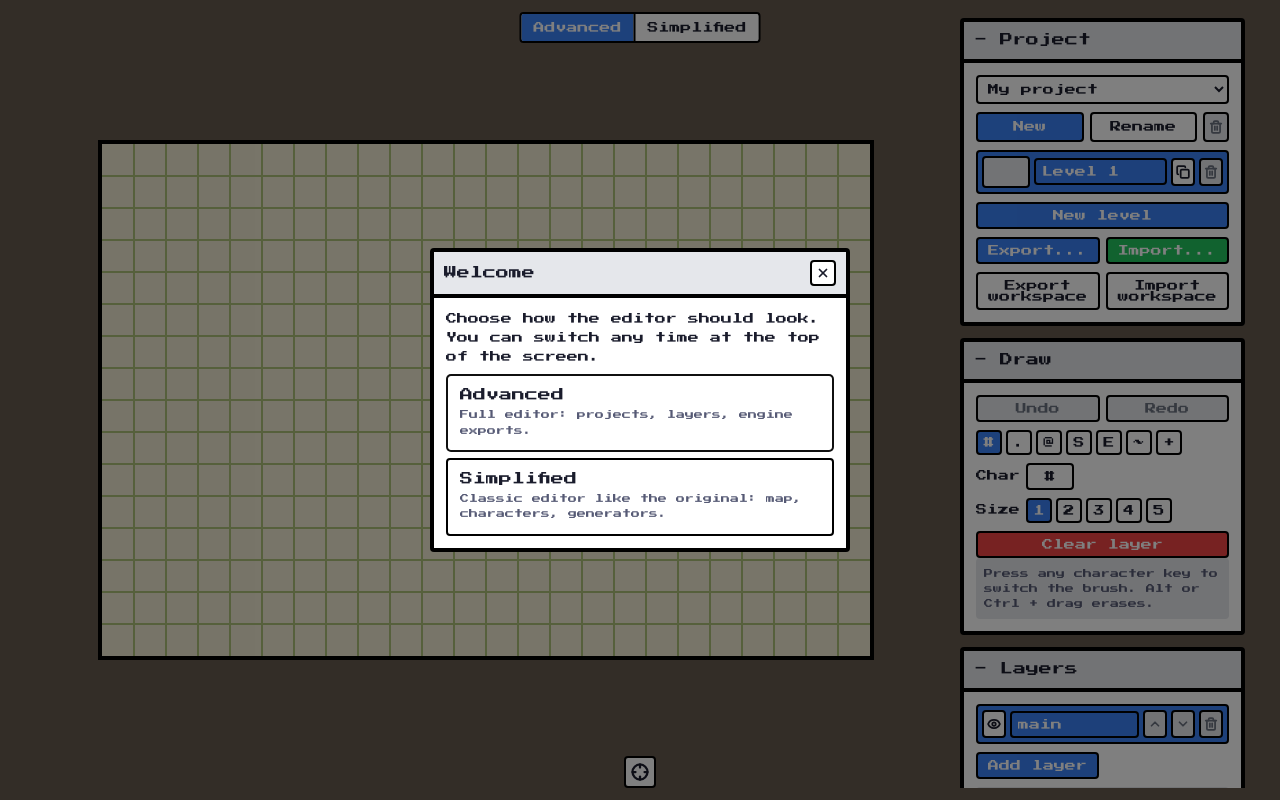
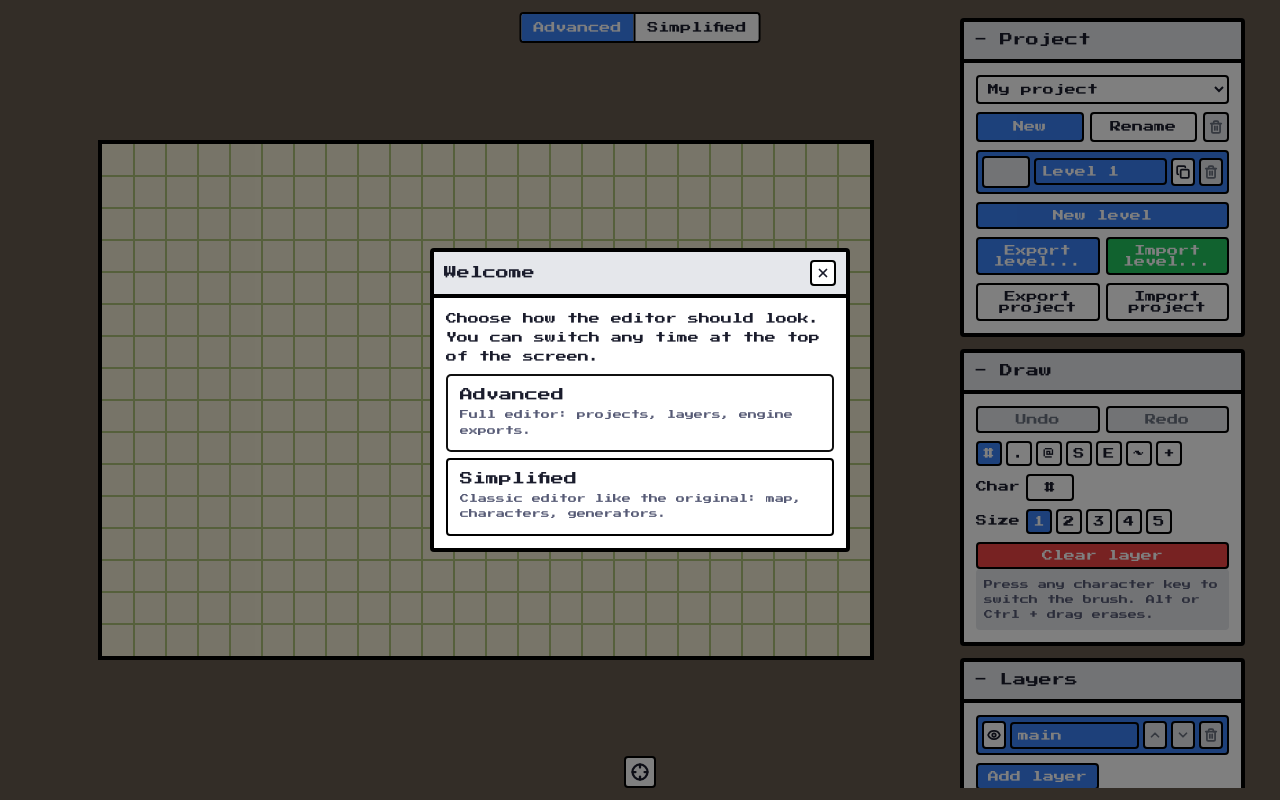
Before and after one commit to stmn/ascii-map-editor, a website built with Vite: page index.html in a window 1280 px wide. Built offline with nearby package versions, Linux system fonts and the light colour scheme.

Commit message:
Rename io rows to level and project scopes

```diff
--- a/src/styles.css
+++ b/src/styles.css
@@ -563,7 +563,7 @@ button:disabled:active {
   min-width: 0;
 }
 
-/* Project: wybor projektu, lista poziomow z miniaturami i kopia workspace. */
+/* Project: wybor projektu, lista poziomow z miniaturami i eksport/import calego projektu. */
 .project-select {
   display: block;
   width: 100%;
--- a/src/ui/panels/context.ts
+++ b/src/ui/panels/context.ts
@@ -183,7 +183,7 @@ export async function copyToClipboard(text: string): Promise<void> {
 
 /**
  * Zapis danych na dysk uzytkownika przez sztuczny <a download>. Jedna implementacja dla
- * modalu Export (mapa) i karty Project (kopia workspace) - z popem i toastem o nazwie pliku.
+ * modalu Export (poziom) i karty Project (caly projekt) - z popem i toastem o nazwie pliku.
  */
 export function download(data: BlobPart, filename: string, type: string): void {
   const url = URL.createObjectURL(new Blob([data], { type }));
@@ -307,7 +307,7 @@ let saveErrorCount = 0;
 
 /**
  * Licznik WSZYSTKICH bledow zapisu, takze tych, ktorych toast nie pokazal przez limit czestosci.
- * Operacje wsadowe (import workspace) porownuja go przed i po, zeby nie chwalic sie sukcesem,
+ * Operacje wsadowe (import projektu) porownuja go przed i po, zeby nie chwalic sie sukcesem,
  * gdy magazyn fallback po cichu polknal czesc zapisow.
  */
 export function getSaveErrorCount(): number { return saveErrorCount; }
--- a/src/ui/panels/exportModal.ts
+++ b/src/ui/panels/exportModal.ts
@@ -53,7 +53,7 @@ export function initExportModal(ctx: PanelsCtx): ExportPanel {
     button('Download .tmx', '', guarded(() => download(exportTmx(state.level), 'map.tmx', 'application/xml'))),
     button('Download .xp', '', guarded(downloadXp)),
     button('Download .json', '', guarded(() => download(
-      serializeProject(state.level), 'project.json', 'application/json',
+      serializeProject(state.level), 'level.json', 'application/json',
     ))),
   );
 
--- a/src/ui/panels/importModal.ts
+++ b/src/ui/panels/importModal.ts
@@ -47,7 +47,7 @@ export function initImportModal(ctx: PanelsCtx): ImportPanel {
 
   /** Podmiana poziomu po udanym imporcie - wspolna sciezka pliku i wklejonego tekstu. */
   function applyImported(level: Level): void {
-    // import POZIOMU jest odwracalny (inaczej niz przelaczenie poziomu czy import workspace),
+    // import POZIOMU jest odwracalny (inaczej niz przelaczenie poziomu czy import projektu),
     // wiec zanim podmienimy stan, robimy migawke tego, co uzytkownik wlasnie traci
     const before = snapshotLevel(state.level);
     // wspolny helper podmiany poziomu; importowi dokladamy zapis, pop i podsumowanie
--- a/src/ui/panels/project.ts
+++ b/src/ui/panels/project.ts
@@ -1,10 +1,10 @@
 // Panel Project: wybor projektu, lista jego poziomow (miniatura, nazwa, duplikat, usuniecie),
-// wejscia do modali Export/Import poziomu i kopia zapasowa calego workspace. To jedyne miejsce
-// UI, ktore tworzy i kasuje rekordy magazynu - reszta paneli zna tylko biezacy poziom.
+// wejscia do modali Export/Import poziomu i eksport/import calego biezacego projektu. To jedyne
+// miejsce UI, ktore tworzy i kasuje rekordy magazynu - reszta paneli zna tylko biezacy poziom.
 import { createLevel } from '../../core/level';
 import { parseProject, serializeProject } from '../../core/project';
 import {
-  exportWorkspace, importWorkspace, nextName,
+  exportProject, importProject, nextName,
   type LevelRecord, type ProjectMeta, type WorkspaceStore,
 } from '../../core/store';
 import { button, el, iconButton, setIconTitle } from '../dom';
@@ -285,25 +285,27 @@ export function initProject(ctx: PanelsCtx, box: HTMLElement, modals: ProjectMod
     await render();
   }
 
-  // --- kopia zapasowa workspace ------------------------------------------------
+  // --- eksport/import calego projektu -------------------------------------------
 
-  async function exportWorkspaceFile(store: WorkspaceStore): Promise<void> {
-    // kopia zapasowa ma zawierac to, co widac na ekranie - ostatnie pociagniecia pedzla
-    // wisza jeszcze w debounce autozapisu, wiec bez flusha wyszlyby poza plik
+  async function exportProjectFile(store: WorkspaceStore, projectId: string): Promise<void> {
+    // plik ma zawierac to, co widac na ekranie - ostatnie pociagniecia pedzla wisza
+    // jeszcze w debounce autozapisu, wiec bez flusha wyszlyby poza plik
     flushSave();
     try {
-      download(await exportWorkspace(store), 'workspace.json', 'application/json');
+      download(await exportProject(store, projectId), 'project.json', 'application/json');
     } catch (e) {
       toast(errorMessage(e), 'error');
     }
   }
 
-  async function importWorkspaceFile(store: WorkspaceStore, file: File): Promise<void> {
+  async function importProjectFile(store: WorkspaceStore, file: File): Promise<void> {
     try {
-      // magazyn fallback polyka bledy zapisu (miekki kontrakt KvJsonStore), wiec importWorkspace
-      // moze wrocic "sukcesem" mimo niezapisanych rekordow - licznik bledow to jedyny slad
+      // magazyn fallback polyka bledy zapisu (miekki kontrakt KvJsonStore), wiec importProject
+      // moze wrocic "sukcesem" mimo niezapisanych rekordow - licznik bledow to jedyny slad.
+      // Plik akceptowany tu to zarowno pojedynczy projekt, jak i stary plik calego
+      // workspace (wersje 2.2-2.5) - wtedy dodajemy wszystkie jego projekty naraz.
       const errorsBefore = getSaveErrorCount();
-      const added = await importWorkspace(store, await file.text(), Date.now());
+      const added = await importProject(store, await file.text(), Date.now());
       playPop();
       if (getSaveErrorCount() > errorsBefore) {
         toast('Import may be incomplete - storage errors occurred', 'error');
@@ -327,8 +329,8 @@ export function initProject(ctx: PanelsCtx, box: HTMLElement, modals: ProjectMod
   function modalRow(): HTMLElement {
     const row = el('div', 'btn-row');
     row.append(
-      button('Export...', '', modals.openExport),
-      button('Import...', 'success', modals.openImport),
+      button('Export level...', '', modals.openExport),
+      button('Import level...', 'success', modals.openImport),
     );
     return row;
   }
@@ -421,16 +423,19 @@ export function initProject(ctx: PanelsCtx, box: HTMLElement, modals: ProjectMod
       const file = fileInput.files?.[0];
       // reset od razu, zeby ponowny wybor tego samego pliku znowu wywolal change
       fileInput.value = '';
-      if (file) runOp(importWorkspaceFile(store, file));
+      if (file) runOp(importProjectFile(store, file));
     });
 
-    const backup = el('div', 'btn-row');
-    backup.append(
-      button('Export workspace', 'btn-plain', () => { runOp(exportWorkspaceFile(store)); }),
-      button('Import workspace', 'btn-plain', () => fileInput.click()),
+    const projectIo = el('div', 'btn-row');
+    projectIo.append(
+      button('Export project', 'btn-plain', () => { runOp(exportProjectFile(store, projectId)); }),
+      button('Import project', 'btn-plain', () => fileInput.click()),
     );
-    // poziom nad workspace: gorny rzad dotyczy biezacej mapy, dolny calej kopii zapasowej
-    box.append(modalRow(), backup, fileInput);
+    // poziom nad projektem: gorny rzad dotyczy biezacej mapy, dolny calego projektu.
+    // Rzad projektu wymaga wybranego projektId, wiec stoi tu (po wczesniejszym `return`
+    // dla pustego workspace) - degenerowany wariant bez store'a ma go w ogole nie tworzyc,
+    // patrz galaz `if (!store)` w render().
+    box.append(modalRow(), projectIo, fileInput);
   }
 
   /**
@@ -452,6 +457,9 @@ export function initProject(ctx: PanelsCtx, box: HTMLElement, modals: ProjectMod
     const seq = ++renderSeq;
     const store = getStore();
     if (!store) {
+      // Degenerowany wariant bez magazynu: rzad level dziala na poziomie w pamieci (modale
+      // czytaja/podmieniaja tylko state.level), wiec zostaje widoczny. Rzad project potrzebuje
+      // WorkspaceStore do kazdej operacji - bez niego nie ma go tu wcale (nie disabled, usuniety).
       rows.clear(); // wiersze znikaja z DOM, wiec mapa nie moze zostac z odpietymi wezlami
       box.replaceChildren(
         el('p', 'hint', 'Storage unavailable - projects cannot be saved.'), modalRow(),
```
